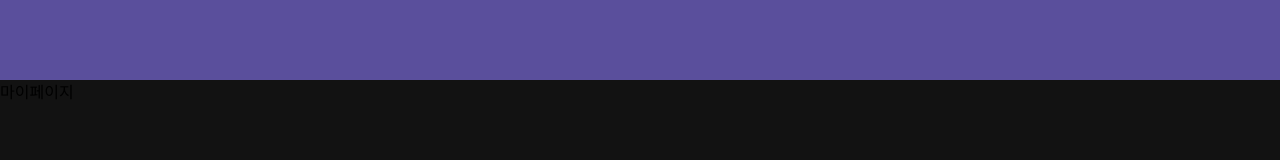
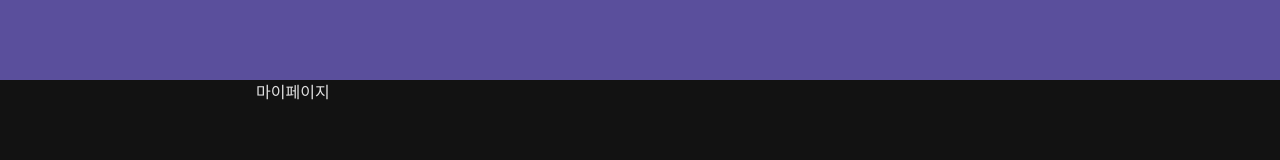
Before and after one commit to boostcampwm-2024/web02-BooBit, a React (Vite) app in the folder FE/: page /mypage in a window 1280 px wide. Shown: the top 160 px of the page. Built offline with nearby package versions, Linux system fonts and the light colour scheme.

Commit message:
Feat: 메인/마이 페이지 레이아웃 생성 #28

```diff
--- a/FE/src/pages/Home/index.tsx
+++ b/FE/src/pages/Home/index.tsx
@@ -1,9 +1,11 @@
 import Header from '../../widgets/Header';
+import Layout from '../../widgets/Layout';
 
 const Home = () => {
   return (
     <div>
-      <Header />홈
+      <Header />
+      <Layout paddingX="px-[20rem]">흠</Layout>
     </div>
   );
 };
--- a/FE/src/pages/MyPage/index.tsx
+++ b/FE/src/pages/MyPage/index.tsx
@@ -1,12 +1,13 @@
 import Header from '../../widgets/Header';
+import Layout from '../../widgets/Layout';
 
-const MyPage = () => {
+const Home = () => {
   return (
     <div>
       <Header />
-      마이페이지
+      <Layout paddingX="px-[16rem]">마이페이지</Layout>
     </div>
   );
 };
 
-export default MyPage;
+export default Home;
--- a/FE/src/shared/types/LayoutProps.ts
+++ b/FE/src/shared/types/LayoutProps.ts
@@ -2,4 +2,5 @@ import { ReactNode } from 'react';
 
 export type LayoutProps = {
   children: ReactNode;
+  paddingX?: string;
 };
--- /dev/null
+++ b/FE/src/widgets/Layout/index.tsx
@@ -0,0 +1,8 @@
+import React from 'react';
+import { LayoutProps } from '../../shared/types/LayoutProps';
+
+const Layout: React.FC<LayoutProps> = ({ children, paddingX = 'px-[15rem]' }) => {
+  return <div className={`w-screen min-h-64 ${paddingX} text-text-light`}>{children}</div>;
+};
+
+export default Layout;
```
Also changed, not shown: 1 other file (tests, documents, lock files or other folders).
